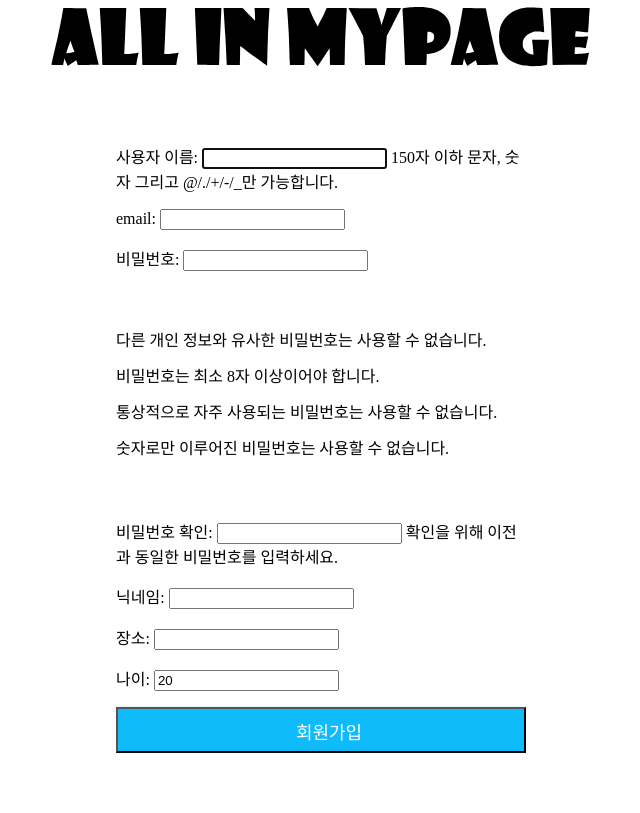
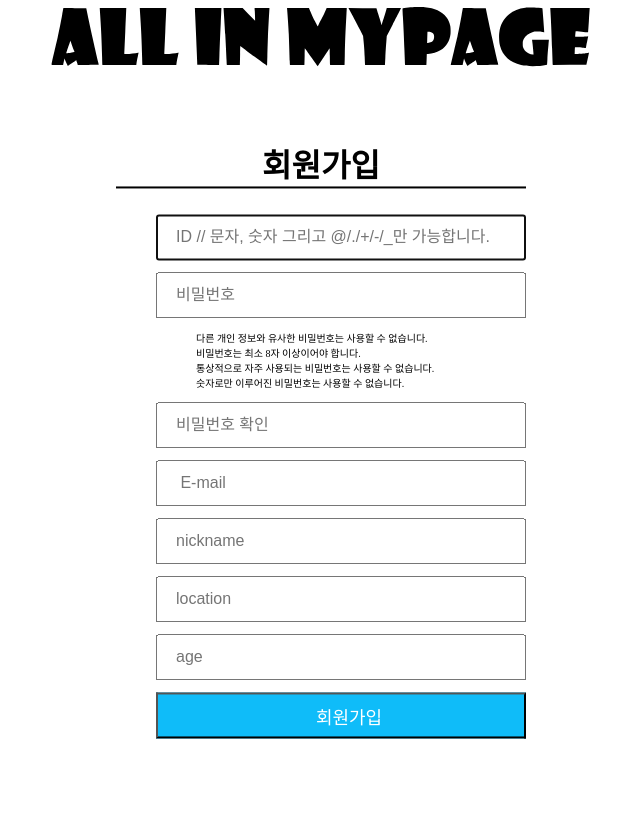
Before and after one commit to chiwon3/AIMProject, a Django app: page /accounts/signup/ in a window 1280 px wide. Shown: the whole page, without its empty margins (319-959 px from the left). After the commit the page ends 739 px from the top, so only its background shows below. Run offline with Django 3.2, Linux system fonts and the light colour scheme; parts of the project's set-up code (start-up, migrations or seed data) failed here and were passed over; some libraries are stand-ins or nearby versions.

Commit message:
edit page 생성 시작 전

```diff
--- a/accounts/urls.py
+++ b/accounts/urls.py
@@ -4,7 +4,8 @@ from django.contrib.auth.views import LoginView, LogoutView
 
 urlpatterns = [
     path('signup/',views.signup, name="signup"),
-    path('prifile/<int:pk>',views.profile, name="profile"),
+    path('profile/<int:pk>',views.profile, name="profile"),
+    path('profile_update/<int:pk>',views.profile_update, name="profile_update"),
     path('login/',LoginView.as_view(), name="login"),
     path('logout/',LogoutView.as_view(), name="logout"),
 ]
--- a/accounts/views.py
+++ b/accounts/views.py
@@ -35,7 +35,6 @@ def signup(request):
             get_profile.age = profile_form.cleaned_data['age']
 
             get_profile.save()
-            print('why')
             return redirect('index')
 
         else:
@@ -78,3 +77,19 @@ def profile(request,pk):
     profile_info = User.objects.get(id = pk)
     context['profile_info'] = profile_info
     return render(request,'profile.html',context)
+
+def profile_update(request,pk):
+    if request.method == "POST":
+        context=dict()
+        profile_info = User.objects.get(id = pk)
+        context['profile_info'] = profile_info
+        profile_form = ProfileForm(request.POST)
+        get_profile = Profile.objects.get(id = user.profile.id)
+        get_profile.nickname = request.POST.get('nickname')
+        get_profile.location = request.POST.get('location')
+        get_profile.age = request.POST.get('age')
+        get_profile.save()
+        return redirect('index')
+
+    else:
+        return redirect('index')
--- a/config/settings.py
+++ b/config/settings.py
@@ -74,7 +74,7 @@ MIDDLEWARE = [
     'django.middleware.clickjacking.XFrameOptionsMiddleware',
 ]
 
-ROOT_URLCONF = 'AIM.urls'
+ROOT_URLCONF = 'config.urls'
 
 TEMPLATES = [
     {
@@ -95,7 +95,7 @@ TEMPLATES = [
 LOGIN_REDIRECT_URL = '/'
 LOGOUT_REDIRECT_URL = '/'
 
-WSGI_APPLICATION = 'AIM.wsgi.application'
+WSGI_APPLICATION = 'config.wsgi.application'
 
 MEDIA_URL = '/media/'
 MEDIA_ROOT = os.path.join(BASE_DIR, 'media/')
--- a/config/wsgi.py
+++ b/config/wsgi.py
@@ -11,6 +11,6 @@ import os
 
 from django.core.wsgi import get_wsgi_application
 
-os.environ.setdefault("DJANGO_SETTINGS_MODULE", "AIM.settings")
+os.environ.setdefault("DJANGO_SETTINGS_MODULE", "config.settings")
 
 application = get_wsgi_application()
--- a/manage.py
+++ b/manage.py
@@ -3,7 +3,7 @@ import os
 import sys
 
 if __name__ == "__main__":
-    os.environ.setdefault("DJANGO_SETTINGS_MODULE", "config.setting.devlop")
+    os.environ.setdefault("DJANGO_SETTINGS_MODULE", "config.settings")
     try:
         from django.core.management import execute_from_command_line
     except ImportError as exc:
--- a/mypage/static/AIMcss/index.css
+++ b/mypage/static/AIMcss/index.css
@@ -74,6 +74,11 @@
 
 .dropdown_item{
   padding:10px ;
+}
+
+.dropdown_item a{
+  text-decoration: none;
+  color : #000;
 }
 
 .dropdown_item:hover{
--- a/mypage/static/AIMcss/signup.css
+++ b/mypage/static/AIMcss/signup.css
@@ -2,7 +2,7 @@
     width : 410px;
     position : absolute;
     left : 50%;
-    top : 50%;
+    top : 55%;
     transform : translate(-50%, -50%);
 }
 
@@ -13,9 +13,9 @@
     text-align : center;
 }
 
-.signup ul {
+/* .signup ul {
     padding :40px 0 32px 0;
-}
+} */
 
 .signup li {
   padding : 0 0 12px 0;
@@ -44,3 +44,9 @@ form input[type=submit] {
     color : #fff;
     cursor: pointer;
 }
+
+.help-text {
+    font-size : 10px;
+    padding : 0 !important;
+    list-style-type: none;
+}
--- a/requirements.txt
+++ b/requirements.txt
@@ -1,8 +1,9 @@
+asgiref==3.2.10
 beautifulsoup4==4.9.1
 certifi==2020.6.20
 chardet==3.0.4
 defusedxml==0.6.0
-Django==2.0.2
+Django==3.0.8
 django-allauth==0.42.0
 django-summernote==0.8.11.6
 idna==2.10
@@ -12,4 +13,5 @@ pytz==2020.1
 requests==2.24.0
 requests-oauthlib==1.3.0
 soupsieve==2.0.1
+sqlparse==0.3.1
 urllib3==1.25.10
--- a/templates/edit.html
+++ b/templates/edit.html
@@ -56,6 +56,7 @@
         <section class="containerbox">
             <div class="containers active" id="tab-1">
                 <div class="items" id="tab-1-1">
+
                 </div>
                 <div class="items" id="tab-1-2">
                 </div>
--- a/templates/index.html
+++ b/templates/index.html
@@ -23,8 +23,8 @@
             <div class="dropdown">
                 <div class="dropdown_display"> 메뉴 <span>▼</span></div>
                 <div class="dropdown_itembox">
-                    {% comment %} <div class="dropdown_item"><a href="{% url 'profile' User.id %}">내 정보</a></div> {% endcomment %}
-                    {% comment %} <div class="dropdown_item"><a href="{% url 'profile_update' user.id %}">정보수정</a></div> {% endcomment %}
+                    <div class="dropdown_item"><a href="{% url 'profile' user.id %}">내 정보</a></div>
+                    <div class="dropdown_item"><a href="{% url 'profile_update' user.id %}">정보수정</a></div>
                     <div class="dropdown_item"><a href="{% url 'logout' %}">로그아웃</a></div>
                     <div class="dropdown_item"><a href="{% url 'board' %}">게시판</a></div>
                     <div class="dropdown_item"><a href="{% url 'create' %}">글쓰기</a></div>
--- a/templates/profile.html
+++ b/templates/profile.html
@@ -13,7 +13,7 @@
             <button type="button" class="btn">프로필 편집</button></a></h2>
         {% endif %} {% endcomment %}
         <h3> username: {{profile_info.username}} <br>
-            {% if profile_info.Profile is not None %}
+            {% if profile_info.profile is not None %}
             nickname: {{profile_info.profile.nickname}} <br>
             location: {{profile_info.profile.location}} <br>
             age: {{profile_info.profile.age}} <br>
--- a/templates/profile_update.html
+++ b/templates/profile_update.html
@@ -15,9 +15,9 @@
     {{error_msg}}
     </div>
     {% endif %}
-    <form action="" method="post" enctype="multipart/form-data">
+    <form action="{% url 'profile_update' %}" method="post" enctype="multipart/form-data">
         {% csrf_token %}
-        {{ user_form.as_p }}
+        {{ signup_form.as_p }}
         {{ profile_form.as_p }}
         <input type="submit" value="Update" />
     </form>
--- a/templates/signup.html
+++ b/templates/signup.html
@@ -5,14 +5,53 @@
 {% endblock %}
     {% block content %}
     <section class="signup">
-        <h2 id="bigsignup">회원가입</h2>
+        {% if profile_info %}
+            <h2 id="bigsignup">{{profile_info.username}} 회원정보 수정</h2>
             <ul>
-
                 {% if form.errors %}
                     <p style="color:red;">정보를 알맞게 입력하지 않습니다. 다시 시도해주세요.</p>
                 {% endif %}
-
                 <form action="{% url 'signup' %}" method="POST">{% csrf_token %}
+                    <li><label for="id_nickname"></label>
+                    <input type="text" name="nickname" maxlength="20" id="id_nickname" placeholder="nickname" title="닉네임 입력"></li>
+                    <li><label for="id_location"></label>
+                    <input type="text" name="location" maxlength="50" id="id_location" placeholder="location" title="위치 입력"></li>
+                    <li><label for="id_age"></label>
+                    <input type="number" name="age" min="0" id="id_age" placeholder="age" title="나이 입력"></li>
+                    <li><input type="submit" class="signup-button" value="회원가입"></li>
+                </form>
+        {% else %}
+            <h2 id="bigsignup">회원가입</h2>
+            <ul>
+                {% if form.errors %}
+                    <p style="color:red;">정보를 알맞게 입력하지 않습니다. 다시 시도해주세요.</p>
+                {% endif %}
+                <form action="{% url 'signup' %}" method="POST">{% csrf_token %}
+                    <li><label for="id_username"></label>
+                    <input type="text" name="username" maxlength="150" autofocus="" required="" id="id_username" placeholder="ID // 문자, 숫자 그리고 @/./+/-/_만 가능합니다." title="아이디 입력">
+                    <li><label for="id_password1"></label>
+                    <input type="password" name="password1" autocomplete="new-password" required="" id="id_password1" placeholder="비밀번호" title="비밀번호 입력">
+                    <span class="helptext"></span></li>
+                    <ul>
+                        <li class="help-text">다른 개인 정보와 유사한 비밀번호는 사용할 수 없습니다.</li>
+                        <li class="help-text">비밀번호는 최소 8자 이상이어야 합니다.</li>
+                        <li class="help-text">통상적으로 자주 사용되는 비밀번호는 사용할 수 없습니다.</li>
+                        <li class="help-text">숫자로만 이루어진 비밀번호는 사용할 수 없습니다.</li>
+                    </ul>
+                    <li></li>
+                    <li><label for="id_password2"></label>
+                    <input type="password" name="password2" autocomplete="new-password" required="" id="id_password2" placeholder="비밀번호 확인" title="비밀번호 확인">
+                    <li><label for="id_email"></label>
+                    <input type="email" name="email" required="" id="id_email" placeholder=" E-mail" title="이메일 입력"></li>
+                    <li><label for="id_nickname"></label>
+                    <input type="text" name="nickname" maxlength="20" id="id_nickname" placeholder="nickname" title="닉네임 입력"></li>
+                    <li><label for="id_location"></label>
+                    <input type="text" name="location" maxlength="50" id="id_location" placeholder="location" title="위치 입력"></li>
+                    <li><label for="id_age"></label>
+                    <input type="number" name="age" min="0" id="id_age" placeholder="age" title="나이 입력"></li>
+                    <li><input type="submit" class="signup-button" value="회원가입"></li>
+                </form>
+                {% comment %} <form action="{% url 'signup' %}" method="POST"> {% endcomment %}
                     {% comment %} <li><input type="text" name="username" placeholder="ID" title="아이디 입력"/></li>
                     <li><input type="text" name="Email" placeholder="E-mail" title="이메일 입력"/></li>
                     <li><input type="text" name="nickname" placeholder="nickname" title="닉네임 입력"/></li>
@@ -22,11 +61,12 @@
                     <li><input type="password" name="password2" placeholder="비밀번호 확인" title="비밀번호 확인"/></li>
                     <li><input type="submit" class="signup-button" value="회원가입"></li> {% endcomment %}
 
-                {{user_form.as_p}}
+                    {% comment %} {{signup_form.as_p}}
                     {{profile_form.as_p}}
                     <li><input type="submit" class="signup-button" value="회원가입"></li>
 
-            </form>
+                </form> {% endcomment %}
             </ul>
+        {% endif %}
     </section>
 {% endblock %}
--- a/webcrawl/models.py
+++ b/webcrawl/models.py
@@ -3,9 +3,9 @@ from django.db import models
 # Create your models here.
 
 class NaverWebtoon(models.Model):
-    title = models.TextField()
-    img = models.TextField()
-    link = models.TextField()
+    title = models.TextField('타이틀')
+    img = models.URLField('썸네일',max_length=2000)
+    link = models.URLField('링크',max_length=2000)
 
     def __str__(self):
         return self.title
--- a/webcrawl/views.py
+++ b/webcrawl/views.py
@@ -5,11 +5,11 @@ import requests
 from bs4 import BeautifulSoup
 from urllib.request import urlopen
 import os
-os.environ.setdefault("DJANGO_SETTINGS_MODULE", "AIM.settings")
+os.environ.setdefault("DJANGO_SETTINGS_MODULE", "config.settings")
 import time
 import json
 
-def save_webtoon_data(request):
+def save_naver_webtoon_data(request):
     naver_request = requests.get('http://comic.naver.com/webtoon/weekday.nhn')
     naver_html = naver_request.text
     naver_request.raise_for_status()
```
Also changed, not shown: db.sqlite3, readme.md (added). Lines whose indentation alone changed are shown as unchanged.
